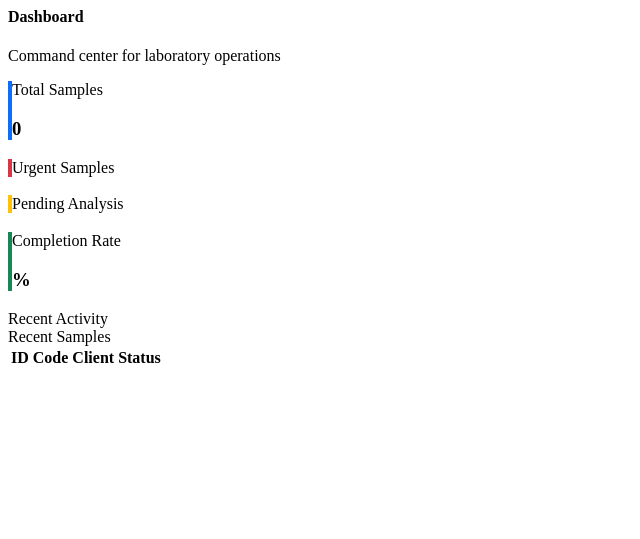
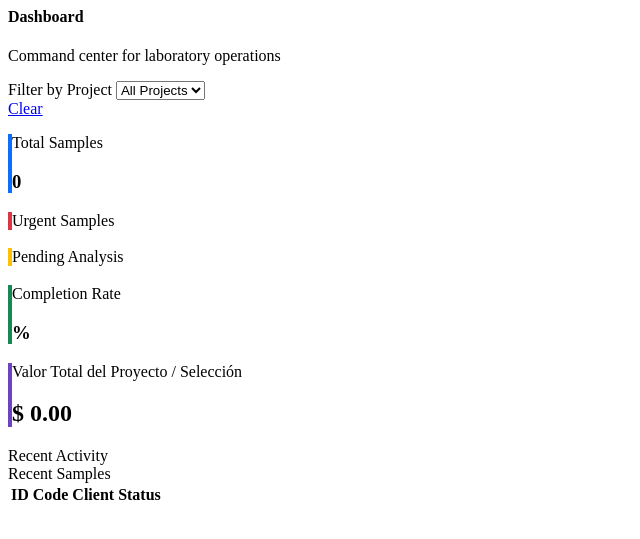
Before and after one commit to Misael-GC/lab_management, a PHP site: page / in a window 1280 px wide. Shown: the top 539 px of the page, without its empty margins (0-640 px from the left). Run offline with PHP 8.4, Linux system fonts and the light colour scheme; data that the repository does not hold is empty.

Commit message:
Filtro de metricas por proyecto

```diff
--- a/src/app/Views/home/index.php
+++ b/src/app/Views/home/index.php
@@ -6,7 +6,35 @@
     </div>
 </div>
 
+
+
 <!-- Stat cards -->
+
+<form action="/" method="GET" class="row g-3 mb-4 align-items-end">
+    <!-- <div class="col-md-4">
+        <label class="form-label small fw-bold">Filter by Client</label>
+        <select name="client_id" class="form-select form-select-sm" onchange="this.form.submit()">
+            <option value="">All Clients</option>
+            <?php foreach($clients as $c): ?>
+                <option value="<?= $c['id'] ?>" <?= $filters['client_id'] == $c['id'] ? 'selected' : '' ?>><?= $c['name'] ?></option>
+            <?php endforeach; ?>
+        </select>
+    </div> -->
+    <div class="col-md-4">
+        <label class="form-label small fw-bold">Filter by Project</label>
+        <select name="project_id" class="form-select form-select-sm" onchange="this.form.submit()">
+            <option value="">All Projects</option>
+            <?php foreach($projects as $p): ?>
+                <option value="<?= $p['id'] ?>" <?= $filters['project_id'] == $p['id'] ? 'selected' : '' ?>><?= $p['name'] ?></option>
+            <?php endforeach; ?>
+        </select>
+    </div>
+    <div class="col-md-2">
+        <a href="/" class="btn btn-outline-secondary btn-sm w-100">Clear</a>
+    </div>
+</form>
+
+
 <div class="row g-3 mb-4">
     <div class="col-md-3">
         <div class="card border-0 shadow-sm h-100" style="border-left: 4px solid #0d6efd !important;">
@@ -56,6 +84,19 @@
                 </div>
                 <div class="bg-success bg-opacity-10 rounded-2 p-2">
                     <i class="bi bi-graph-up-arrow text-success fs-5"></i>
+                </div>
+            </div>
+        </div>
+    </div>
+    <div class="col-md-3">
+        <div class="card border-0 shadow-sm" style="border-left: 4px solid #6f42c1 !important;">
+            <div class="card-body d-flex justify-content-between align-items-center">
+                <div>
+                    <p class="text-secondary small mb-1">Valor Total del Proyecto / Selección</p>
+                    <h2 class="fw-bold mb-0 text-dark">$ <?= number_format($stats['project_value'] ?? 0, 2) ?></h2>
+                </div>
+                <div class="bg-purple bg-opacity-10 rounded-2 p-3" style="background-color: rgba(111, 66, 193, 0.1);">
+                    <i class="bi bi-currency-dollar text-purple fs-3" style="color: #6f42c1;"></i>
                 </div>
             </div>
         </div>
```
Also changed, not shown: src/app/Controllers/HomeController.php (+43 -7 lines).
